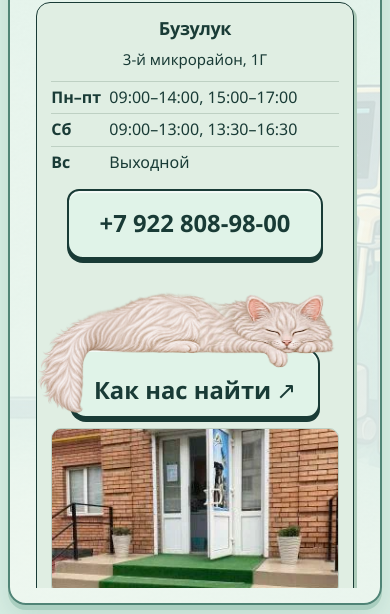
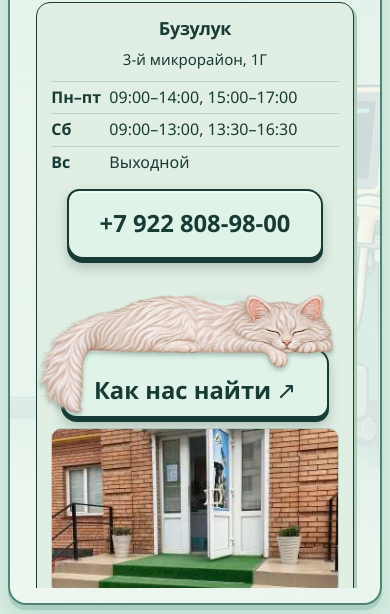
Before and after one commit to alex1245532353123/dr-lida-github-demo, a plain HTML site: page index.html in a window 390 px wide. Both pictures are taken after a click on the tab "Клиники". Shown: the part 230-844 px from the top of the page. Drawn offline with Linux system fonts and the light colour scheme.

Commit message:
Refine the phone clinic cat and controls

```diff
--- a/clinic-screen.css
+++ b/clinic-screen.css
@@ -269,12 +269,13 @@
     justify-content: center;
     padding-inline: 8px;
     font-size: clamp(1.3125rem, 6.1vw, 1.5rem);
+    filter: drop-shadow(0 5px 6px rgb(25 59 54 / 24%));
   }
   .clinic-screen #contacts .contact-address .contact-route-scene {
     width: min(calc(100% - .5rem), 18rem);
   }
   .clinic-screen #contacts .contact-address .contact-route {
-    width: min(calc(100% / 1.12), 16rem);
+    width: min(96%, 17rem);
     margin-top: -12%;
     padding-top: 20px;
   }
@@ -282,6 +283,18 @@
   .clinic-screen .contact-grid .contact-address .contact-cat {
     width: 100%;
     margin-bottom: 0;
+    filter: drop-shadow(0 3px 2px rgb(25 59 54 / 28%));
+  }
+  .clinic-screen .contact-address .contact-cat-back {
+    inset: 18% auto auto 45%;
+    z-index: 1;
+    width: 23.2%;
+    height: 55.9%;
+    background: url('address-white-cat-scruff.png') center / 100% 100% no-repeat;
+    mask-image: linear-gradient(to right, transparent, #000 22% 80%, transparent),
+      linear-gradient(to bottom, transparent, #000 20% 72%, transparent);
+    opacity: 1;
+    animation: none;
   }
 }
 
```
Also changed, not shown: address-white-cat-scruff.png (added).
